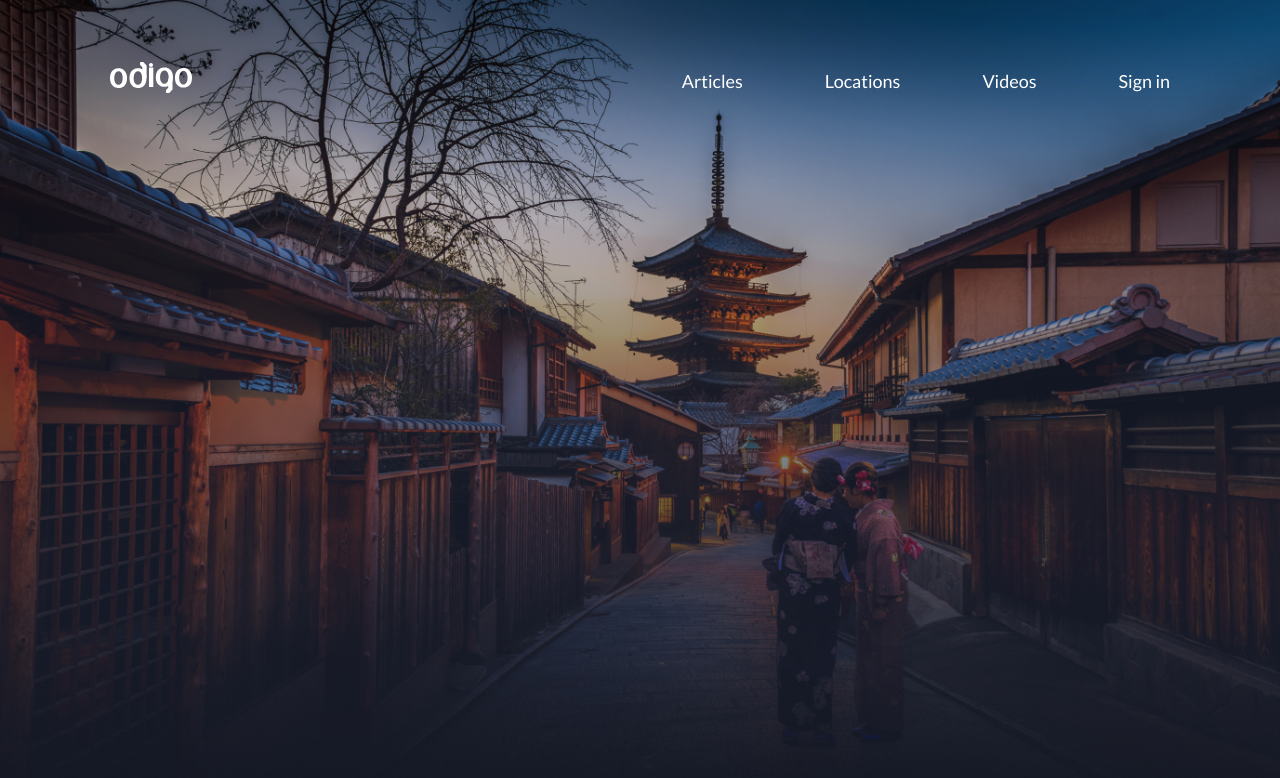
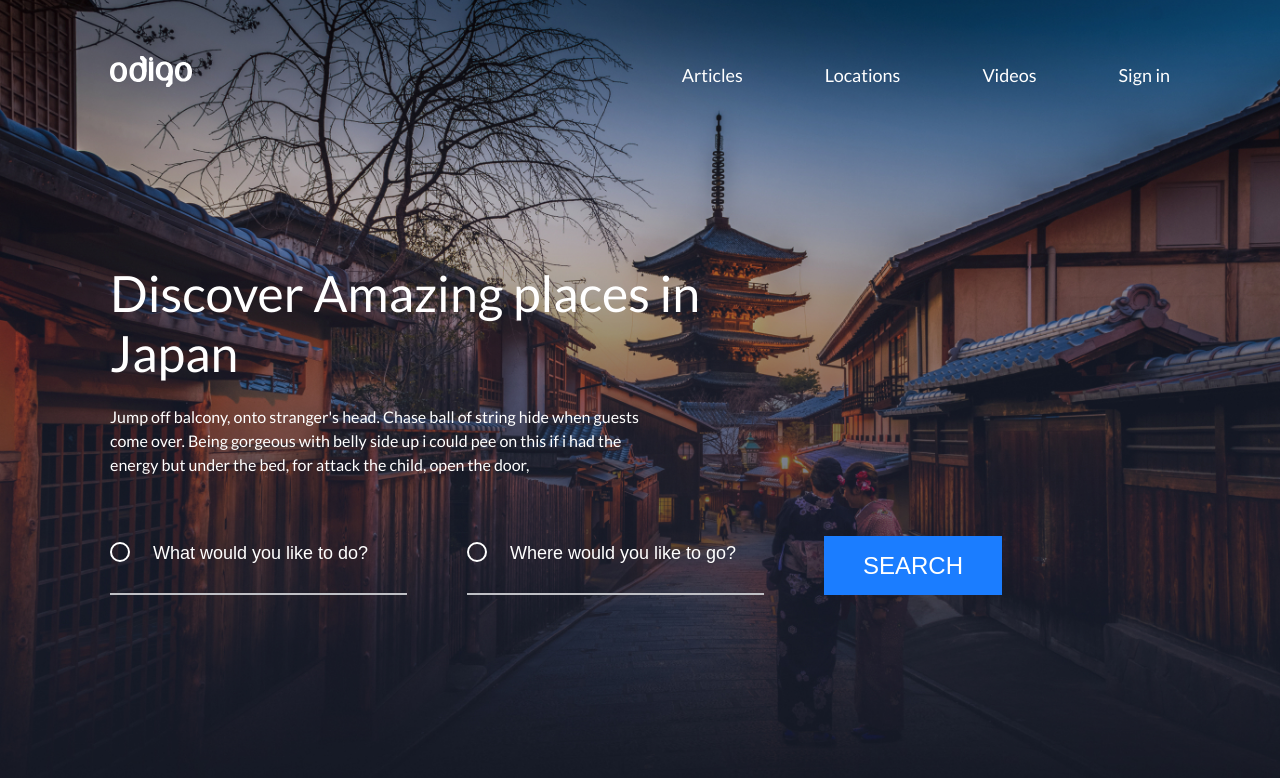
Before and after one commit to Joramba/Figma_travel, a plain HTML site: page index.html in a window 1280 px wide. Drawn offline with Linux system fonts and the light colour scheme.

Commit message:
feat: add h1 and form for first section

```diff
--- a/css/style.css
+++ b/css/style.css
@@ -544,7 +544,7 @@ body {
     flex-wrap: wrap;
     align-items: flex-end;
     justify-content: space-between;
-    padding-top: 62px;
+    padding-top: 56px;
 }
 
 .header__list {
@@ -580,10 +580,70 @@ body {
 /* intro styles start */
 
 .intro {
-    height: 100vh;
+    min-height: 100vh;
     background: url(../img/background_intro.jpg) no-repeat center;
     background-size: cover;
+    padding-top: 263px;
 }
 
+.intro__title {
+    font-weight: 500;
+    font-size: 50px;
+    line-height: 60px;
+    color: white;
+    max-width: 619px;
+    margin-bottom: 22px;
+}
+
+.intro__subtitle {
+    color: white;
+    font-weight: 400;
+    font-size: 16px;
+    line-height: 24px;
+    max-width: 546px;
+    margin-bottom: 59px;
+}
+
+.search-form__info {
+    display: flex;
+    flex-wrap: wrap;
+}
+
+.search-form__field {
+    width: 297px;
+    background: transparent url(../img/svg/circle_icon.svg) no-repeat left 6px;
+    background-size: 20px;
+    border: 0;
+    border-bottom: 2px solid #BFC0C5;
+    margin-right: 60px;
+    padding-left: 43px;
+    padding-bottom: 24px;
+    color: white;
+    font-weight: 500;
+    font-size: 18px;
+    line-height: 24px;
+}
+
+.search-form__field::placeholder {
+    color: white;
+    font-weight: 500;
+    font-size: 18px;
+    line-height: 24px;
+}
+
+.search-form__submit {
+    padding: 15px 39px;
+    text-transform: uppercase;
+    font-weight: 500;
+    font-size: 24px;
+    line-height: 29px;
+    color: white;
+    background: #1B7DFF;
+    border:0;
+}
+
+.search-form__submit:hover, .search-form__submit:focus, .search-form__submit:active {
+    background:#0759c7;
+}
 
 /* intro styles end */
--- a/index.html
+++ b/index.html
@@ -19,7 +19,6 @@
                             class="header__logo-pic">
                     </a>
                 </div>
-
                 <nav class="header__nav">
                     <ul class="header__list">
                         <li class="header__item">
@@ -41,7 +40,27 @@
     </header>
     <main class="main">
         <section class="intro">
-
+            <div class="wrapper">
+                <h1 class="intro__title">
+                    Discover Amazing places in Japan
+                </h1>
+                <p class="intro__subtitle">
+                    Jump off balcony, onto stranger's head. Chase ball of string hide when guests come over. Being
+                    gorgeous with belly side up i could pee on this if i had the energy but under the bed, for attack
+                    the child, open the door,
+                </p>
+                <form action="" class="search-form">
+                    <fieldset class="search-form__wrap">
+                        <p class="search-form__info">
+                            <input type="text" name="user-like-to-go" class="search-form__field"
+                                placeholder="What would you like to do?">
+                            <input type="text" name="user-like-to-do" class="search-form__field"
+                                placeholder="Where would you like to go?">
+                            <button type="submit" class="search-form__submit">Search</button>
+                        </p>
+                    </fieldset>
+                </form>
+            </div>
         </section>
     </main>
 </body>
```
Also changed, not shown: img/svg/circle_icon.svg (added).
